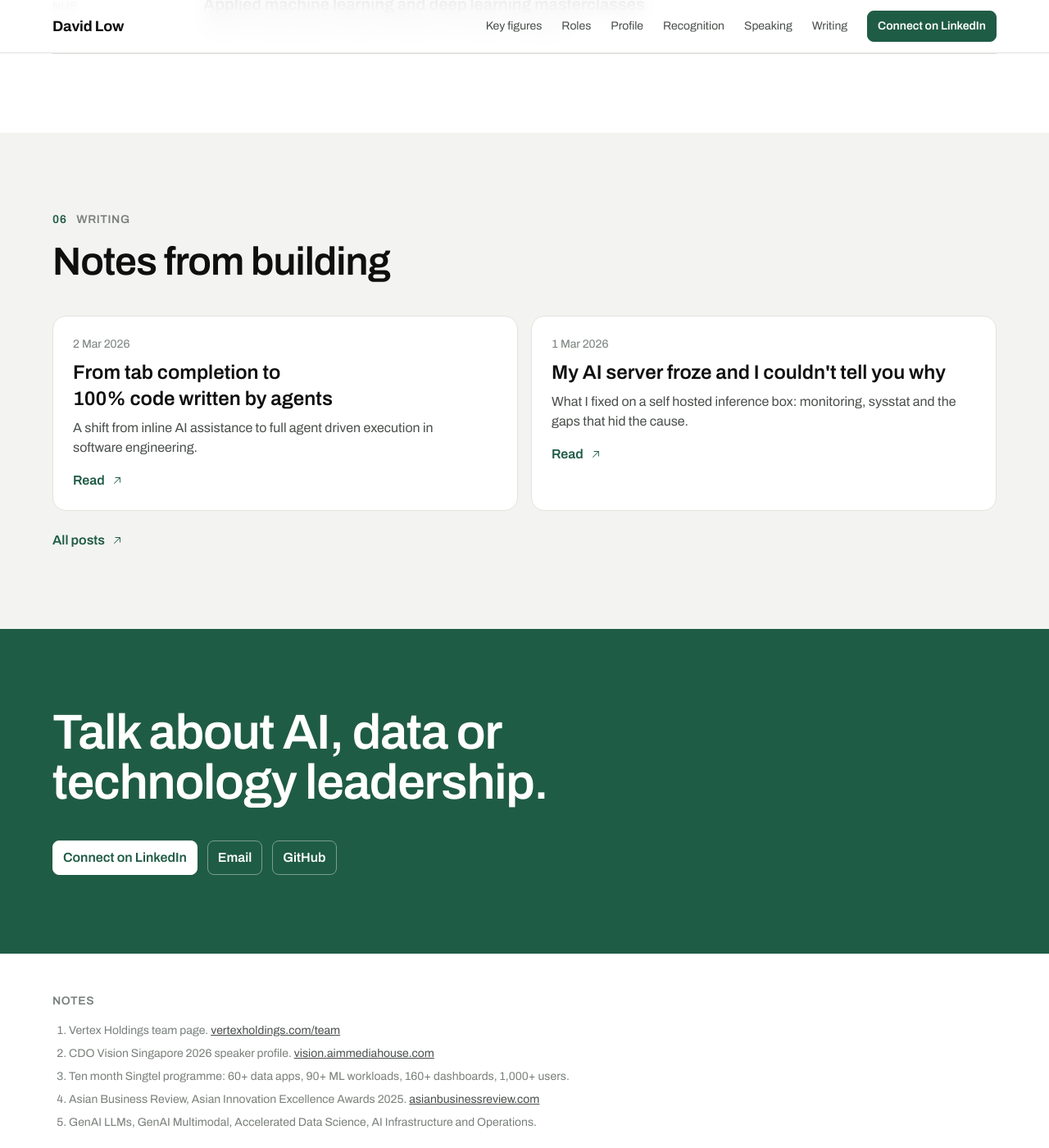
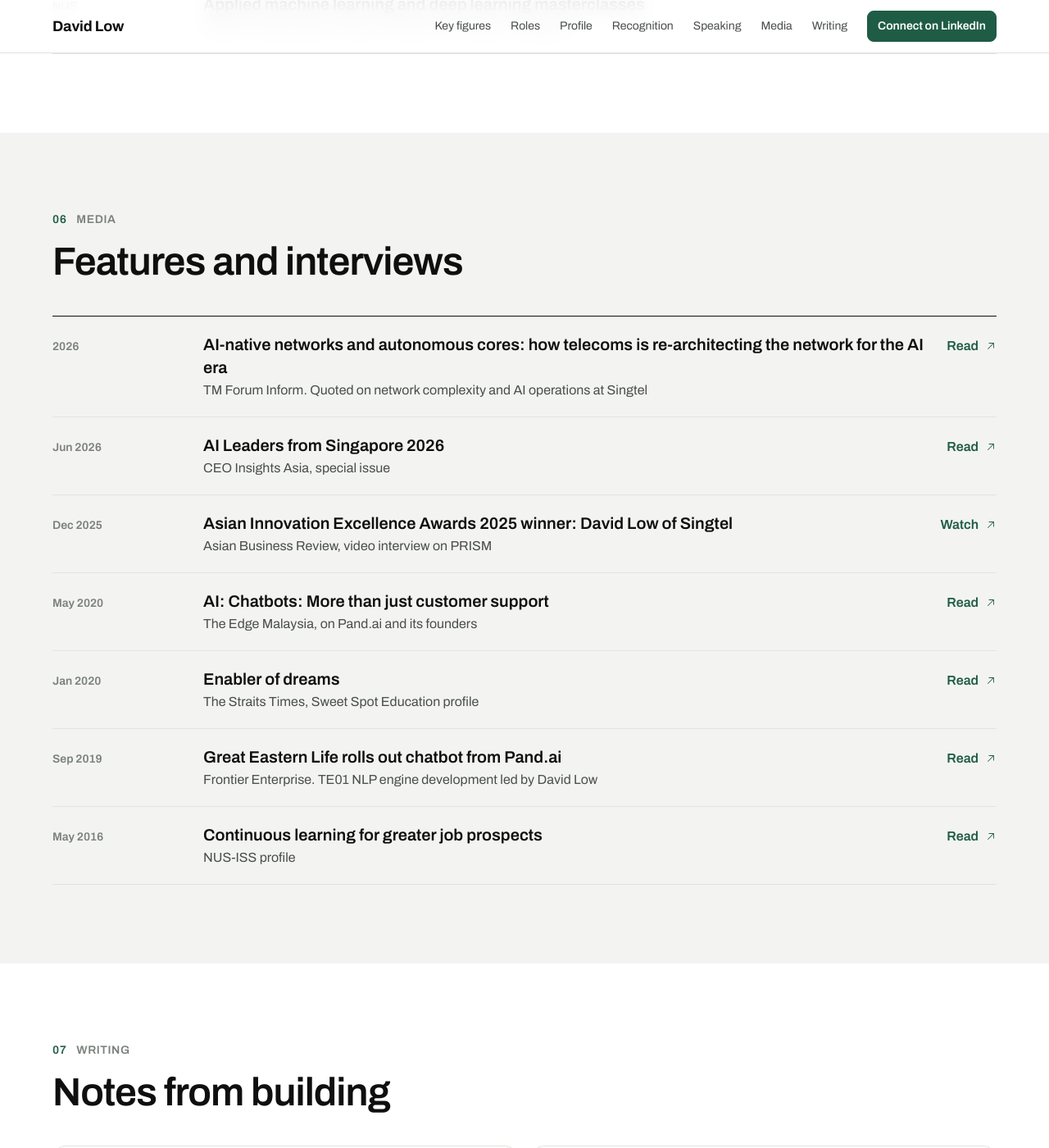
Before and after one commit to davidlowjw/davidlowjw.github.io, a Jekyll site: the page index.html, which Jekyll copies as it is, in a window 1280 px wide and 1400 px high, scrolled down 5263 px. Shown: the whole window at 82% size. Built offline with Jekyll 4.4.1, drawn with Linux system fonts in a browser that asks for light colours; some of the changed text lies outside the part shown.

Commit message:
Add Media section (7 verified features 2016–2026) + nav link

```diff
--- a/index.html
+++ b/index.html
@@ -34,6 +34,7 @@
       <a href="#profile">Profile</a>
       <a href="#recognition">Recognition</a>
       <a href="#speaking">Speaking</a>
+      <a href="#media">Media</a>
       <a href="#writing">Writing</a>
     </nav>
     <a class="btn btn--sm" href="https://www.linkedin.com/in/davidlowjw/" rel="noopener">Connect on LinkedIn</a>
@@ -158,8 +159,8 @@
     <ol class="rows">
       <li><span class="rows__date">13 Nov 2026</span><span class="rows__main"><strong>CDO Vision Singapore 2026 <span class="pill pill--accent">Upcoming</span></strong><span>Speaker</span></span><a class="arrow" href="https://vision.aimmediahouse.com/speakers/david-low" rel="noopener">Event</a></li>
       <li><span class="rows__date">29 Oct 2026</span><span class="rows__main"><strong>Beyond the AI Hype: From Research Breakthroughs to Global Enterprise Adoption <span class="pill pill--accent">Upcoming</span></strong><span>Panellist, SWITCH 2026 partner event. Heliconia 4, Sands Expo &amp; Convention Centre, Singapore. Moderated by Yeong Harng Saim, CEO of Synvo AI.</span></span><a class="arrow" href="https://luma.com/tjuv9htg" rel="noopener">Register</a></li>
-      <li><span class="rows__date">Oct 2026</span><span class="rows__main"><strong>The Agentic Imperative: Real World Deployments and Lessons from International and Local Telecom Leaders</strong><span>Panellist (remote), NBTC Symposium 2026, Bangkok</span></span><a class="arrow" href="https://mgronline.com/cyberbiz/detail/9690000101651" rel="noopener">Source</a></li>
-      <li><span class="rows__date">2026</span><span class="rows__main"><strong>How AI native networks will reshape telecom operations</strong><span>Panellist with Huawei, China Telecom and LF Networking, TM Forum DTW Ignite 2026, Copenhagen</span></span><a class="arrow" href="https://inform.tmforum.org/videos/how-ai-native-networks-will-reshape-telecom-operations" rel="noopener">Video</a></li>
+      <li><span class="rows__date">Oct 2026</span><span class="rows__main"><strong>The Agentic Imperative: Real-World Deployments and Lessons from International and Local Telecom Leaders</strong><span>Panellist (remote), NBTC Symposium 2026, Bangkok</span></span><a class="arrow" href="https://mgronline.com/cyberbiz/detail/9690000101651" rel="noopener">Source</a></li>
+      <li><span class="rows__date">2026</span><span class="rows__main"><strong>How AI-native networks will reshape telecom operations</strong><span>Panellist with Huawei, China Telecom and LF Networking, TM Forum DTW Ignite 2026, Copenhagen</span></span><a class="arrow" href="https://inform.tmforum.org/videos/how-ai-native-networks-will-reshape-telecom-operations" rel="noopener">Video</a></li>
       <li><span class="rows__date">18 May 2026</span><span class="rows__main"><strong>Agentic AI in Marketing: From Buzzword to Blueprint</strong><span>Panellist, NBS Knowledge Lab webinar, Nanyang Business School</span></span><a class="arrow" href="https://www.ntu.edu.sg/business/news-events/news/story-detail/nbs-knowledge-lab-webinar--agentic-ai-in-marketing--from-buzzword-to-blueprint" rel="noopener">Event</a></li>
       <li><span class="rows__date">Sep 2025</span><span class="rows__main"><strong>Enterprise AI Singapore 2025</strong><span>Speaker, Corinium, Sentosa</span></span><a class="arrow" href="https://legaltechevents.com/events/2025/enterprise-ai-singapore-singapore" rel="noopener">Event</a></li>
       <li><span class="rows__date">Sep 2025</span><span class="rows__main"><strong>Data &amp; AI Summit Singapore 2025</strong><span>Featured speaker, Forefront Events</span></span><a class="arrow" href="https://forefrontevents.co/event/data-ai-summit-singapore-2025" rel="noopener">Event</a></li>
@@ -173,9 +174,25 @@
   </div>
 </section>
 
-<section class="section section--alt" id="writing">
+<section class="section section--alt" id="media">
   <div class="wrap">
-    <p class="eyebrow"><span>06</span> Writing</p>
+    <p class="eyebrow"><span>06</span> Media</p>
+    <h2 class="h2">Features and interviews</h2>
+    <ol class="rows">
+      <li><span class="rows__date">2026</span><span class="rows__main"><strong>AI-native networks and autonomous cores: how telecoms is re-architecting the network for the AI era</strong><span>TM Forum Inform. Quoted on network complexity and AI operations at Singtel</span></span><a class="arrow" href="https://inform.tmforum.org/features-and-opinion/ai-native-networks-and-autonomous-cores-how-telecoms-is-re-architecting-the-network-for-the-ai-era" rel="noopener">Read</a></li>
+      <li><span class="rows__date">Jun 2026</span><span class="rows__main"><strong>AI Leaders from Singapore 2026</strong><span>CEO Insights Asia, special issue</span></span><a class="arrow" href="https://www.ceoinsightsasia.com/magazine/ai-leaders-from-singapore/june-2026-issue-special1.html" rel="noopener">Read</a></li>
+      <li><span class="rows__date">Dec 2025</span><span class="rows__main"><strong>Asian Innovation Excellence Awards 2025 winner: David Low of Singtel</strong><span>Asian Business Review, video interview on PRISM</span></span><a class="arrow" href="https://asianbusinessreview.com/videos/asian-innovation-excellence-awards-2025-winner-david-low-singtel" rel="noopener">Watch</a></li>
+      <li><span class="rows__date">May 2020</span><span class="rows__main"><strong>AI: Chatbots: More than just customer support</strong><span>The Edge Malaysia, on Pand.ai and its founders</span></span><a class="arrow" href="https://theedgemalaysia.com/article/ai-chatbots-more-just-customer-support" rel="noopener">Read</a></li>
+      <li><span class="rows__date">Jan 2020</span><span class="rows__main"><strong>Enabler of dreams</strong><span>The Straits Times, Sweet Spot Education profile</span></span><a class="arrow" href="https://sweetspot.straitstimes.com/education/enabler-of-dreams/" rel="noopener">Read</a></li>
+      <li><span class="rows__date">Sep 2019</span><span class="rows__main"><strong>Great Eastern Life rolls out chatbot from Pand.ai</strong><span>Frontier Enterprise. TE01 NLP engine development led by David Low</span></span><a class="arrow" href="https://www.frontier-enterprise.com/great-eastern-life-rolls-our-chatbot-from-pand-ai/" rel="noopener">Read</a></li>
+      <li><span class="rows__date">May 2016</span><span class="rows__main"><strong>Continuous learning for greater job prospects</strong><span>NUS-ISS profile</span></span><a class="arrow" href="https://www.iss.nus.edu.sg/community/newsroom/news-detail/2016/05/18/continuous-learning-for-greater-job-prospects" rel="noopener">Read</a></li>
+    </ol>
+  </div>
+</section>
+
+<section class="section" id="writing">
+  <div class="wrap">
+    <p class="eyebrow"><span>07</span> Writing</p>
     <h2 class="h2">Notes from building</h2>
     <div class="posts">
       <a class="post" href="/from-tab-completion-to-agent-default/">
```
